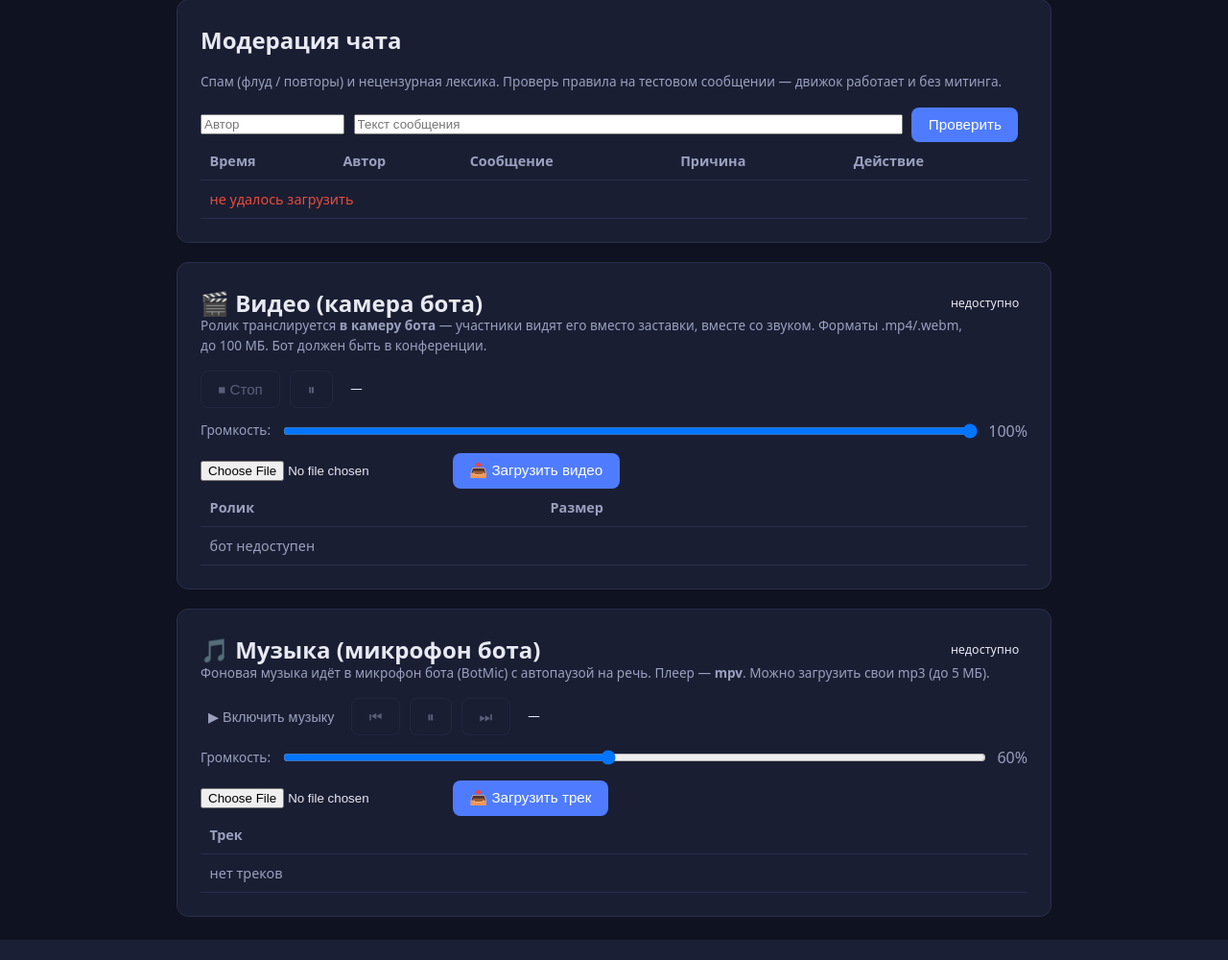
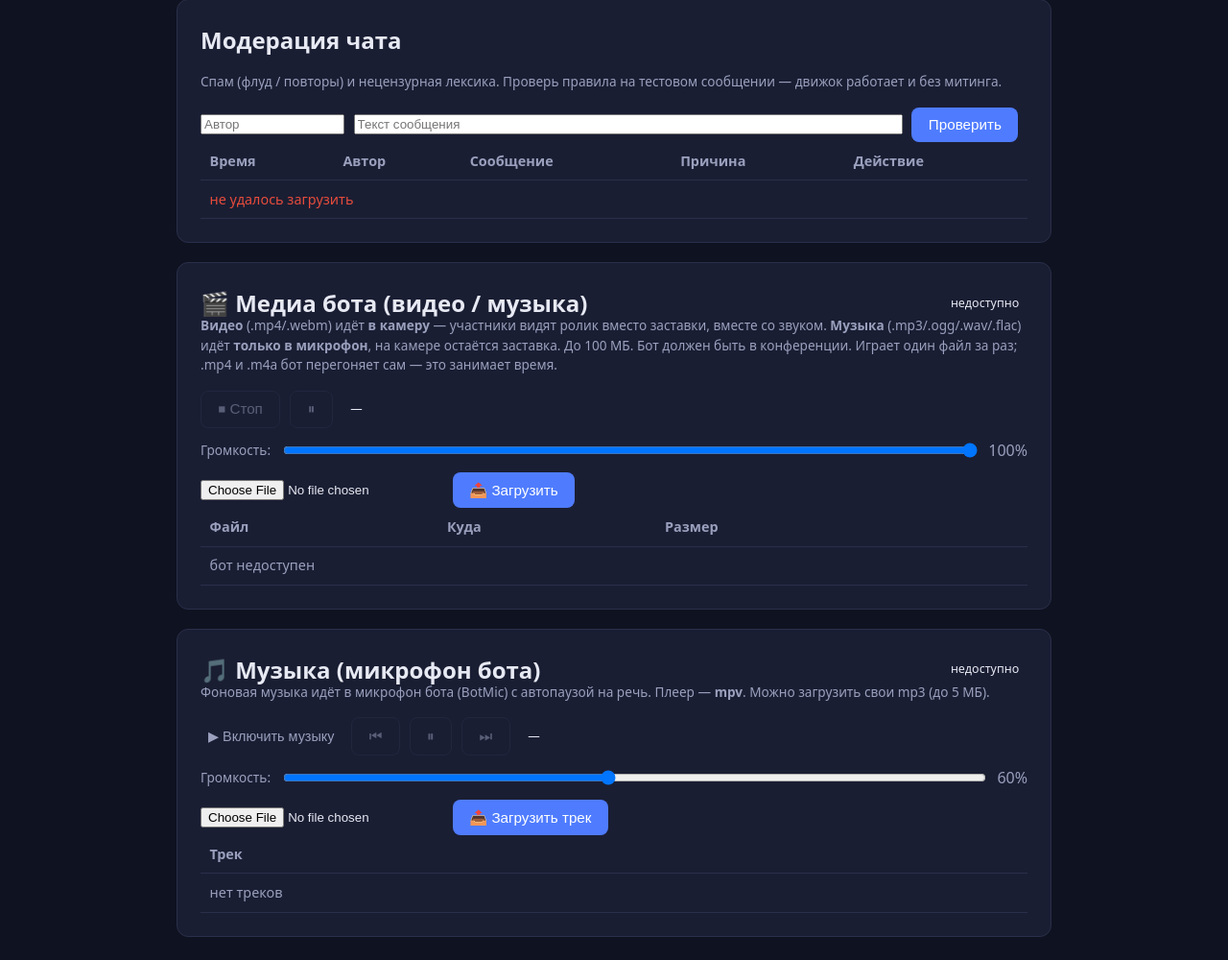
Before and after one commit to telenokpetr/myvibedev, a Python web app: template web/app/templates/index.html in a window 1280 px wide. Shown: the part 2160-3160 px from the top of the page at 96% size. Before the commit the page ends 3139 px from the top, so only its background shows below. Run offline with Jinja, Linux system fonts and the light colour scheme; the template is opened without the code that fills it, so the values that code supplies are empty.

Commit message:
bot-browser: музыка (mp3) — только в микрофон, видео — в камеру
Одна панель на оба случая: .mp4/.webm идёт в камеру (картинка + звук),
.mp3/.ogg/.wav/.flac — только в микрофон, на камере остаётся заставка.
Отдельный плеер не понадобился: тот же скрытый <video> играет и mp3, а draw()
при videoWidth==0 сам рисует заставку.

Chromium (проверено на живой странице бота): mp3/ogg/opus/flac — «probably»,
wav — «maybe», AAC/m4a не умеет → m4a/aac перегоняем в Ogg/Opus (звук без
пустой видеодорожки), mp4 по-прежнему в WebM.

Проверено вживую: mp3 играет, probe даёт w=0 (видеодорожки нет), на холсте
заставка, трек живой.

Плюс: точный Content-Type на раздаче (с неверным <video> файл не берёт),
в списке видно тип и куда идёт файл, во время перегона кнопка «играть»
заменяется на «перегон…».

Co-Authored-By: Claude Opus 4.8 <noreply@anthropic.com>

```diff
--- a/web/app/static/video.js
+++ b/web/app/static/video.js
@@ -1,4 +1,5 @@
-// Панель видео: ролик транслируется в КАМЕРУ бота (живой поток с canvas —
+// Панель медиа: видео идёт в КАМЕРУ бота, музыка — только в МИКРОФОН (на
+// камере остаётся заставка). Живой поток с canvas —
 // см. bot-browser/app/vcam.py). Загрузка .mp4/.webm до 100 МБ, играть/пауза/стоп,
 // громкость звука ролика. Без ролика камера показывает заставку.
 
@@ -29,7 +30,7 @@ function renderVideo(list, status) {
   if (!list || list.error) {
     VD.state.textContent = "недоступно";
     VD.state.className = "pill";
-    VD.list.innerHTML = '<tr><td colspan="3" class="muted">бот недоступен</td></tr>';
+    VD.list.innerHTML = '<tr><td colspan="4" class="muted">бот недоступен</td></tr>';
     return;
   }
   const inMeeting = status && status.in_meeting;
@@ -58,17 +59,26 @@ function renderVideo(list, status) {
 
   const items = list.videos || [];
   if (!items.length) {
-    VD.list.innerHTML = '<tr><td colspan="3" class="muted">нет роликов — загрузите mp4</td></tr>';
+    VD.list.innerHTML =
+      '<tr><td colspan="4" class="muted">пусто — загрузите видео или музыку</td></tr>';
     return;
   }
   VD.list.innerHTML = items.map((v) => {
     const now = videoPlaying === v.name ? "▶ " : "";
+    const audio = v.kind === "audio";
+    const where = audio ? "🎵 микрофон" : "🎬 камера";
+    // Пока идёт перегон, играть нечего — кнопку прячем.
+    const busy = v.converting;
+    const play = busy
+      ? '<span class="muted">перегон…</span>'
+      : `<button data-play="${encodeURIComponent(v.name)}" ${inMeeting ? "" : "disabled"}
+                 title="${audio ? "Пустить в микрофон" : "Пустить в камеру"}">▶</button>`;
     return `<tr>
       <td>${now}${esc(v.name)}</td>
+      <td class="muted">${where}</td>
       <td class="muted">${fmtSize(v.size)}</td>
       <td style="text-align:right">
-        <button data-play="${encodeURIComponent(v.name)}" ${inMeeting ? "" : "disabled"}
-                title="Пустить в камеру">▶</button>
+        ${play}
         <button class="del" data-del="${encodeURIComponent(v.name)}" title="Удалить">✕</button>
       </td>
     </tr>`;
@@ -115,7 +125,7 @@ VD.vol.addEventListener("input", () => {
 VD.uploadBtn.addEventListener("click", async () => {
   const f = VD.file.files[0];
   if (!f) {
-    VD.uploadMsg.textContent = "выберите видео";
+    VD.uploadMsg.textContent = "выберите файл";
     VD.uploadMsg.className = "msg err";
     return;
   }
--- a/web/app/templates/index.html
+++ b/web/app/templates/index.html
@@ -231,12 +231,14 @@
 
     <section class="card">
       <div class="preview-head">
-        <h2>🎬 Видео (камера бота)</h2>
+        <h2>🎬 Медиа бота (видео / музыка)</h2>
         <span class="pill" id="video-state">—</span>
       </div>
-      <p class="hint">Ролик транслируется <strong>в камеру бота</strong> — участники видят
-         его вместо заставки, вместе со звуком. Форматы .mp4/.webm, до&nbsp;100&nbsp;МБ.
-         Бот должен быть в конференции.</p>
+      <p class="hint"><strong>Видео</strong> (.mp4/.webm) идёт <strong>в камеру</strong> —
+         участники видят ролик вместо заставки, вместе со звуком.
+         <strong>Музыка</strong> (.mp3/.ogg/.wav/.flac) идёт <strong>только в микрофон</strong>,
+         на камере остаётся заставка. До&nbsp;100&nbsp;МБ. Бот должен быть в конференции.
+         Играет один файл за раз; .mp4 и .m4a бот перегоняет сам — это занимает время.</p>
 
       <div class="control-row">
         <button id="video-stop" class="ghost" title="Вернуть заставку" disabled>⏹ Стоп</button>
@@ -252,15 +254,16 @@
       </div>
 
       <div class="control-row">
-        <input type="file" id="video-file" accept=".mp4,.webm,video/mp4,video/webm">
-        <button id="video-upload-btn">📤 Загрузить видео</button>
+        <input type="file" id="video-file"
+               accept=".mp4,.webm,.mp3,.ogg,.opus,.wav,.flac,.m4a,.aac,video/*,audio/*">
+        <button id="video-upload-btn">📤 Загрузить</button>
         <span id="video-upload-msg" class="msg"></span>
       </div>
 
       <div class="table-wrap">
         <table id="video-list">
-          <thead><tr><th>Ролик</th><th>Размер</th><th></th></tr></thead>
-          <tbody><tr><td colspan="3" class="muted">нет роликов</td></tr></tbody>
+          <thead><tr><th>Файл</th><th>Куда</th><th>Размер</th><th></th></tr></thead>
+          <tbody><tr><td colspan="4" class="muted">пусто</td></tr></tbody>
         </table>
       </div>
     </section>
```
Also changed, not shown: bot-browser/app/main.py (+10 -3 lines), bot-browser/app/vcam.py (+42 -16 lines), web/app/main.py (+5 -2 lines).
